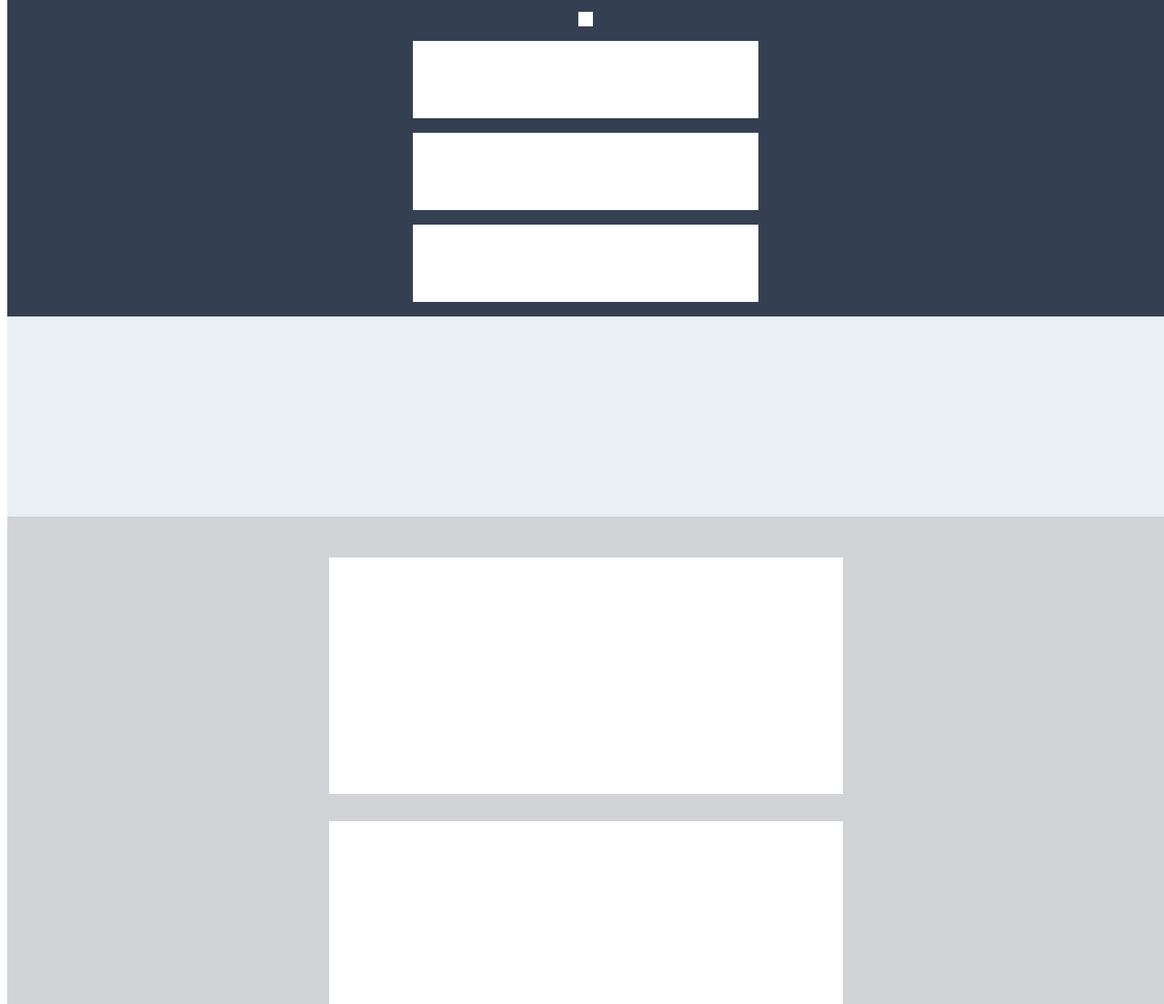
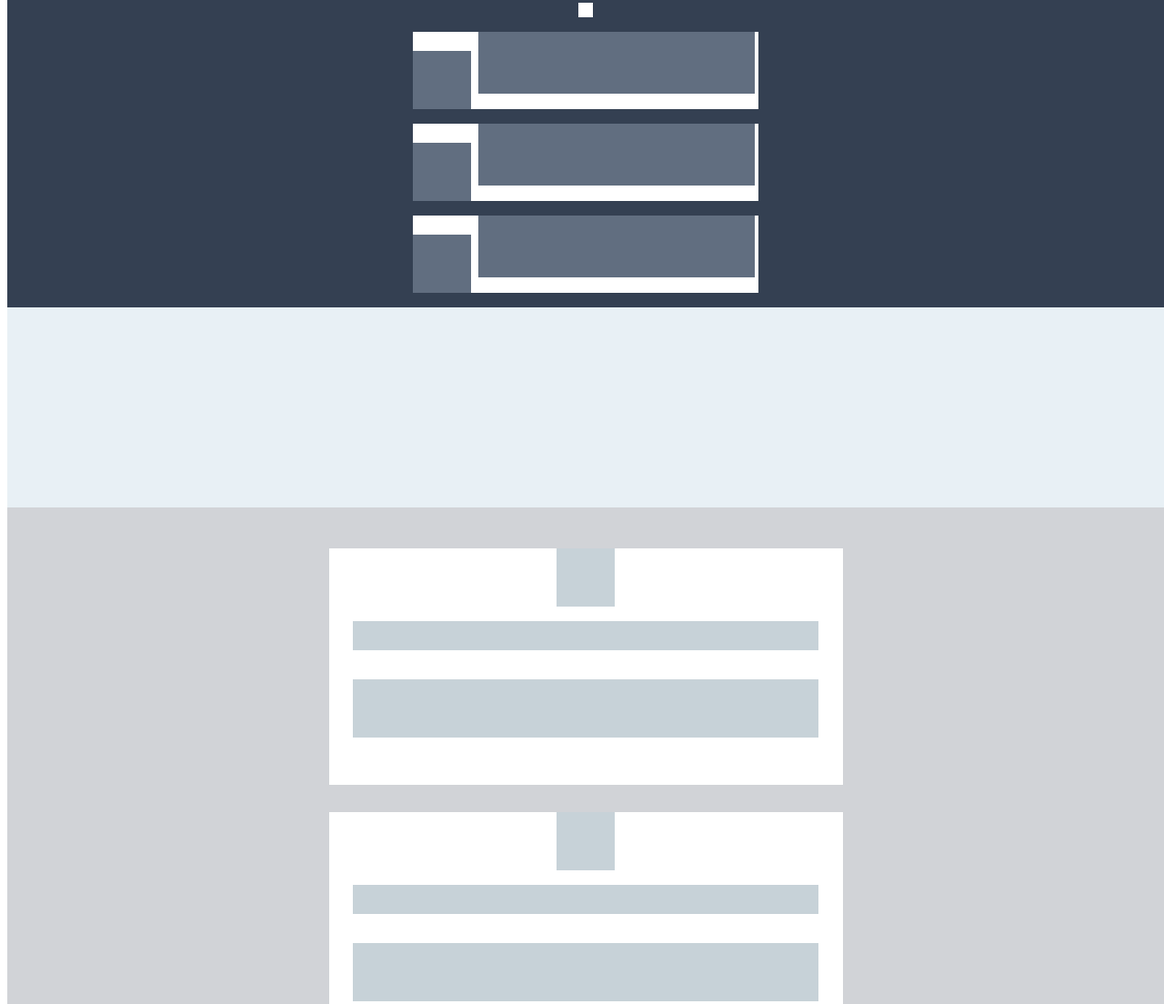
Before and after one commit to MHG16/mobile-layout-2, a plain HTML site: page index.html in a window 1280 px wide. Shown: the part 469-1573 px from the top of the page at 91% size. Drawn offline with nearby package versions, Linux system fonts and the light colour scheme.

Commit message:
Inner layout complete

```diff
--- a/index.html
+++ b/index.html
@@ -15,18 +15,51 @@
 			<p class="header2">WordPress.com is the best place for your personal blog or business site</p>
 			<div class="create"></div>
 			<div class="arrow"></div>
-			<div class="website"></div>
-			<div class="blog1"></div>
-			<div class="discovery"></div>
+			<section class="website">
+				<div class="iconbox"></div>
+				<div class="textbox"></div>
+			</section>
+			<section class="blog1">
+				<div class="iconbox"></div>
+				<div class="textbox"></div>
+			</section>
+			<section class="discovery">
+				<div class="iconbox"></div>
+				<div class="textbox"></div>
+			</section>
 		</section>
 		<div class="summary"></div>
 		<section class="features">
-			<div class="feature"></div>
-			<div class="feature"></div>
-			<div class="feature"></div>
-			<div class="feature"></div>
-			<div class="feature"></div>
-			<div class="feature"></div>
+			<section class="feature">
+				<div class="ibox"></div>
+				<div class="itext1"></div>
+				<div class="itext2"></div>
+			</section>
+			<section class="feature">
+				<div class="ibox"></div>
+				<div class="itext1"></div>
+				<div class="itext2"></div>
+			</section>
+			<section class="feature">
+				<div class="ibox"></div>
+				<div class="itext1"></div>
+				<div class="itext2"></div>
+			</section>
+			<section class="feature">
+				<div class="ibox"></div>
+				<div class="itext1"></div>
+				<div class="itext2"></div>
+			</section>
+			<section class="feature">
+				<div class="ibox"></div>
+				<div class="itext1"></div>
+				<div class="itext2"></div>
+			</section>
+			<section class="feature">
+				<div class="ibox"></div>
+				<div class="itext1"></div>
+				<div class="itext2"></div>
+			</section>
 		</section>
 		<section class="bottom">
 			<div class="create2"></div>
--- a/main.css
+++ b/main.css
@@ -30,9 +30,6 @@
 	float: right;
 }
 
-
-
-
 .main {
 	background-color: #344052;
 	padding-bottom: 1em;
@@ -59,7 +56,7 @@
 
 .create {
 	background-color: #118BC0;
-	height: 4.625em;
+	height: 4em;
 	width: 14.375em;
 	margin: 1em auto 1em;
 	border: .5em solid #000000;
@@ -79,6 +76,27 @@
 	width: 23.75em;
 	margin: 1em auto 1em auto;
 }
+
+.iconbox {
+	background-color: #616E80;
+	height: 4em;
+	width: 4em;
+	margin-top: 1.30em;
+	display: inline;
+	float: left;
+}
+
+.textbox {
+	background-color: #616E80;
+	height: 4.25em;
+	width: 19em;
+	display: inline;
+	float: right;
+	margin-bottom: 1.15em;
+	margin-right: .25em;
+}
+
+
 
 .blog1 {
 	background-color: #FFFFFF;
@@ -116,6 +134,28 @@
 	margin: 1.85em auto 0em auto;
 }
 
+.ibox {
+	background-color:#C7D2D8;
+	height: 3em;
+	width: 4em;
+	padding-top: 1em;
+	margin: 0em auto 1em auto;
+}
+
+.itext1 {
+	background-color:#C7D2D8;
+	height: 2em;
+	width: 32em;
+	margin: 1em auto;
+
+}
+
+.itext2 {
+	background-color:#C7D2D8;
+	height: 4em;
+	width: 32em;
+	margin: 2em auto;
+}
 
 
 .bottom {
```
